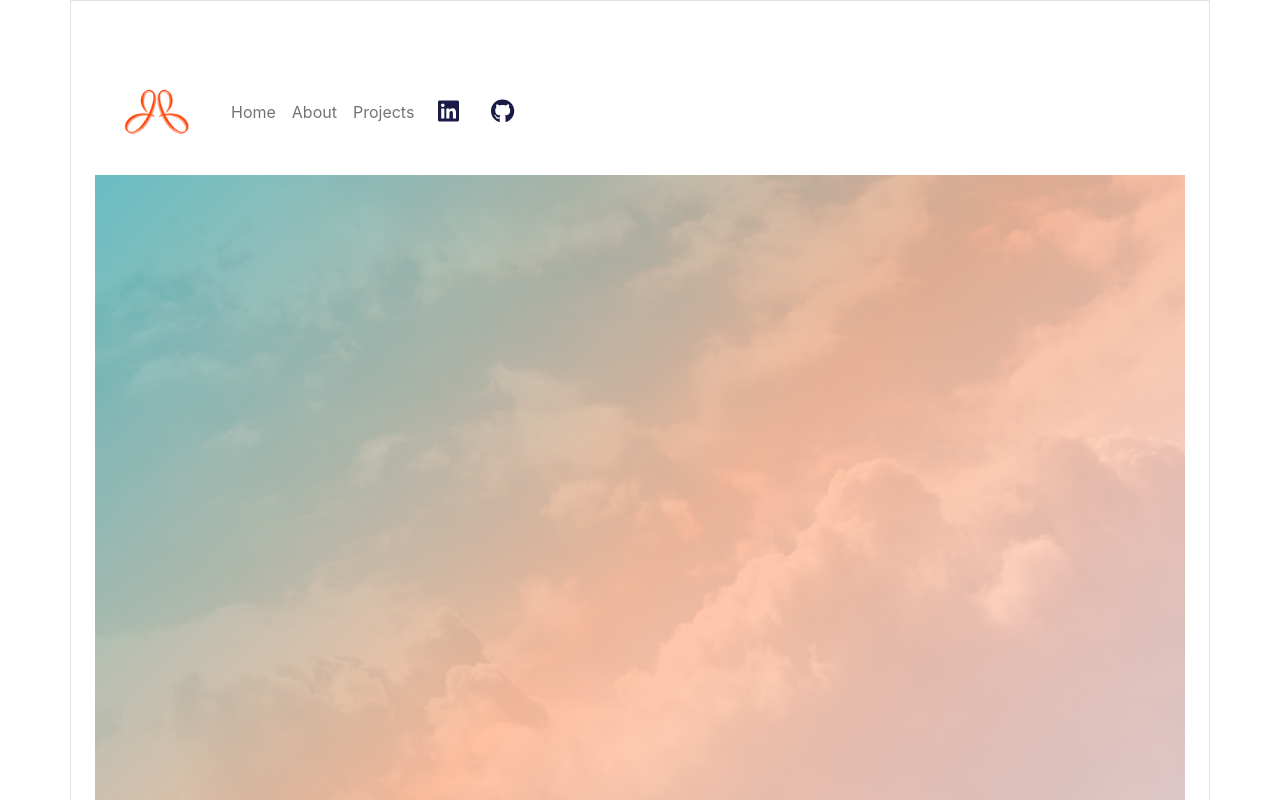
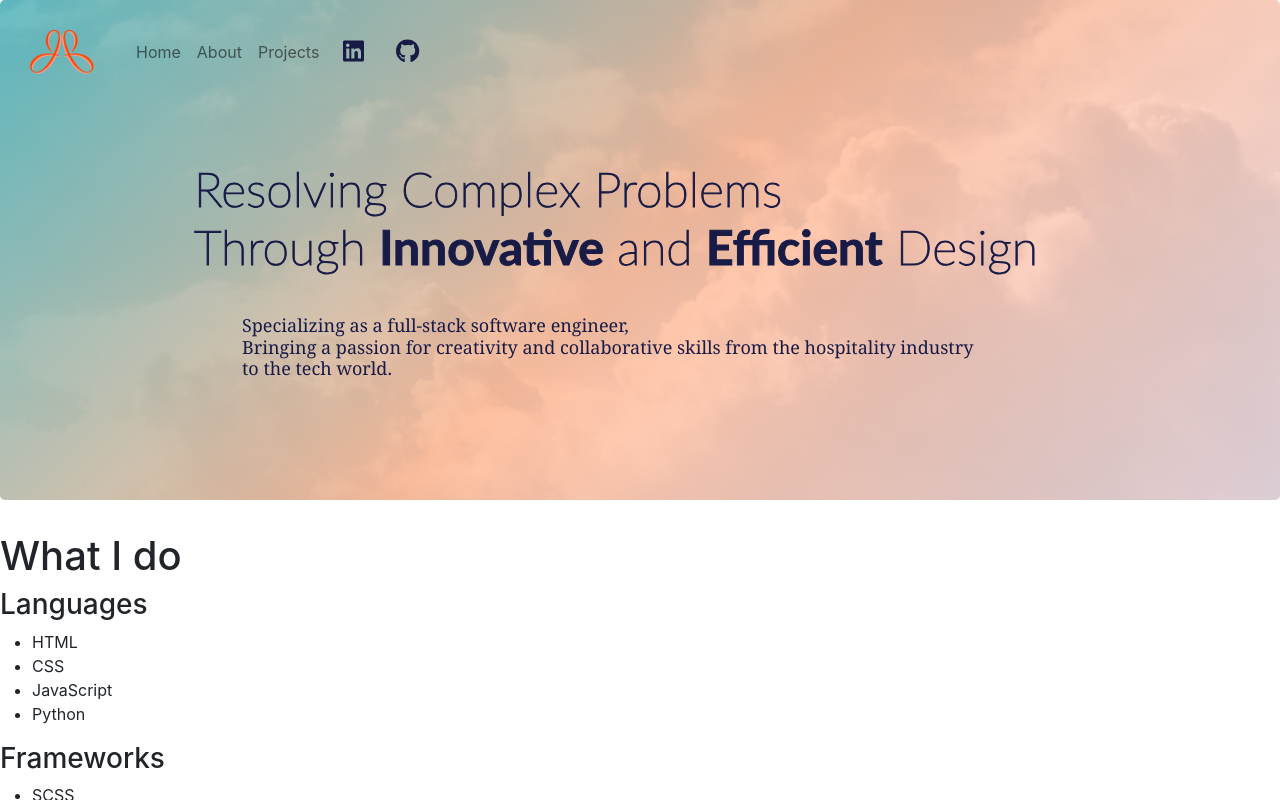
Before and after one commit to Job85/portfolio-site, a React (Create React App) app: page / in a window 1280 px wide. Shown: the top 800 px of the page. Built offline with nearby package versions, Linux system fonts and the light colour scheme.

Commit message:
added sticky-top & colorChange on scroll to NavBar component; added Home, About & Projects pages to Hero component; added mt-5, pt-5, pt-sm-0 to Home page container div; added max-height & width to navbar class, added colorChange to nav scss

```diff
--- a/src/App.js
+++ b/src/App.js
@@ -3,16 +3,17 @@ import { Route, Routes } from 'react-router-dom';
 import { HashLink as Link } from 'react-router-hash-link';
 import './index.css';
 import './fonts/Benguiat\ Bold.ttf';
-// import NavBar from './components/NavBar';
+import NavBar from './components/NavBar';
+import Hero from './components/Hero';
 import Home from './pages/home';
 import About from './pages/about';
 import Projects from './pages/projects';
 
 function App() {
   return (
-    <div className='container pt-5 border'>
-      {/* <NavBar /> */}
-      <Home />
+    <div className=''>
+      <NavBar />
+      <Hero />
       <About />
       <Projects />
     </div>
--- a/src/components/Hero.jsx
+++ b/src/components/Hero.jsx
@@ -1,10 +1,21 @@
 import React from "react";
-import '../scss/components/_hero.scss'
+import Home from '../pages/home';
+import NavBar from "./NavBar";
+import About from "../pages/about";
+import Projects from "../pages/projects";
+import '../scss/components/_hero.scss';
 const Hero = () => {
 
     return (
-        <div className="hero bg-image">
-
+        <div>
+            <div className="hero">
+                {/* <NavBar /> */}
+                <Home />
+            </div>
+            <div>
+                <About />
+                <Projects />
+            </div>
         </div>
     )
 }
--- a/src/components/NavBar.jsx
+++ b/src/components/NavBar.jsx
@@ -1,4 +1,4 @@
-import React from "react";
+import React, { useState } from "react";
 import { HashLink as Link } from 'react-router-hash-link';
 import { FontAwesomeIcon } from "@fortawesome/react-fontawesome";
 import { faLinkedin, faGithub } from '@fortawesome/free-brands-svg-icons';
@@ -6,12 +6,22 @@ import logo from '../assets/logo.png';
 import '../scss/layout/_navigation.scss';
 
 const NavBar = () => {
+    const [colorChange, setColorChange] = useState(false);
+    const changeNavbarColor = () => {
+        if (window.scrollY >= 40) {
+            setColorChange(true);
+        } else {
+            setColorChange(false);
+        }
+    };
+
+    window.addEventListener('scroll', changeNavbarColor);
 
     return (
-        <nav className="navbar navbar-expand-lg navbar-light sticky-top">
+        <nav className={colorChange ? 'navbar navbar-expand-md pt-3 sticky-top colorChange' : 'navbar navbar-expand-md pt-3 sticky-top'}>
             <div className="container-fluid">
                 <a className="navbar-brand" href="#">
-                    <img src={logo} alt="" height="100rem" width="100rem" />
+                    <img src={logo} alt="" className="logo" />
                 </a>
                 <button className="navbar-toggler" type="button" data-bs-toggle="collapse" data-bs-target="#navbarNavAltMarkup" aria-controls="navbarNavAltMarkup" aria-expanded="false" aria-label="Toggle navigation">
                     <span className="navbar-toggler-icon"></span>
--- a/src/pages/home.js
+++ b/src/pages/home.js
@@ -1,13 +1,12 @@
 import React from "react";
+import '../scss/pages/_home.scss';
 import NavBar from '../components/NavBar'
 import Hero from "../components/Hero";
 
 const Home = () => {
 
     return (
-        <div id="home" className="container position-relative">
-            <NavBar />
-            <Hero />
+        <div id="home" className="container mt-5 pt-5 pt-sm-0">
             <div className="row">
                 <div className="col">
                     <h1 className="heading">
--- a/src/scss/components/_hero.scss
+++ b/src/scss/components/_hero.scss
@@ -4,9 +4,12 @@
             rgba(254, 152, 102, .6) 50%,
             rgba(3, 145, 155, .6) 100%),
         url('../../assets/clouds.jpg');
-    height: 50rem;
+    padding: 2rem 1rem;
+    margin-bottom: 2rem;
+    border-radius: .3rem;
     background-position: center;
     background-repeat: no-repeat;
     background-size: cover;
     position: relative;
+    z-index: 0;
 }
--- a/src/scss/layout/_navigation.scss
+++ b/src/scss/layout/_navigation.scss
@@ -1,11 +1,31 @@
 .navbar {
+    position: fixed;
+    max-height: 6rem;
+    width: 100%;
+
     a {
         color: 181B46;
     }
 }
+
+.colorChange {
+    background-color: rgba(250, 250, 250);
+}
+
+navbar.fixed {
+    background-color: white;
+    transition: .3s ease-in-out;
+}
+
+
 
 .icon {
     color: #181B46;
     font-size: x-large;
     padding: 1rem;
 }
+
+.logo {
+    height: 100px;
+    width: 100px;
+}
--- a/src/scss/pages/_home.scss
+++ b/src/scss/pages/_home.scss
@@ -6,7 +6,7 @@
     -webkit-text-stroke: 1px #181B46;
     -webkit-text-fill-color: #181B46;
     font-size: 3rem;
-    padding: 4rem 1rem 2rem 7rem;
+    padding: 5rem 1rem 2rem 7rem;
 
 
     @media screen and (max-width: 460px) {
```
